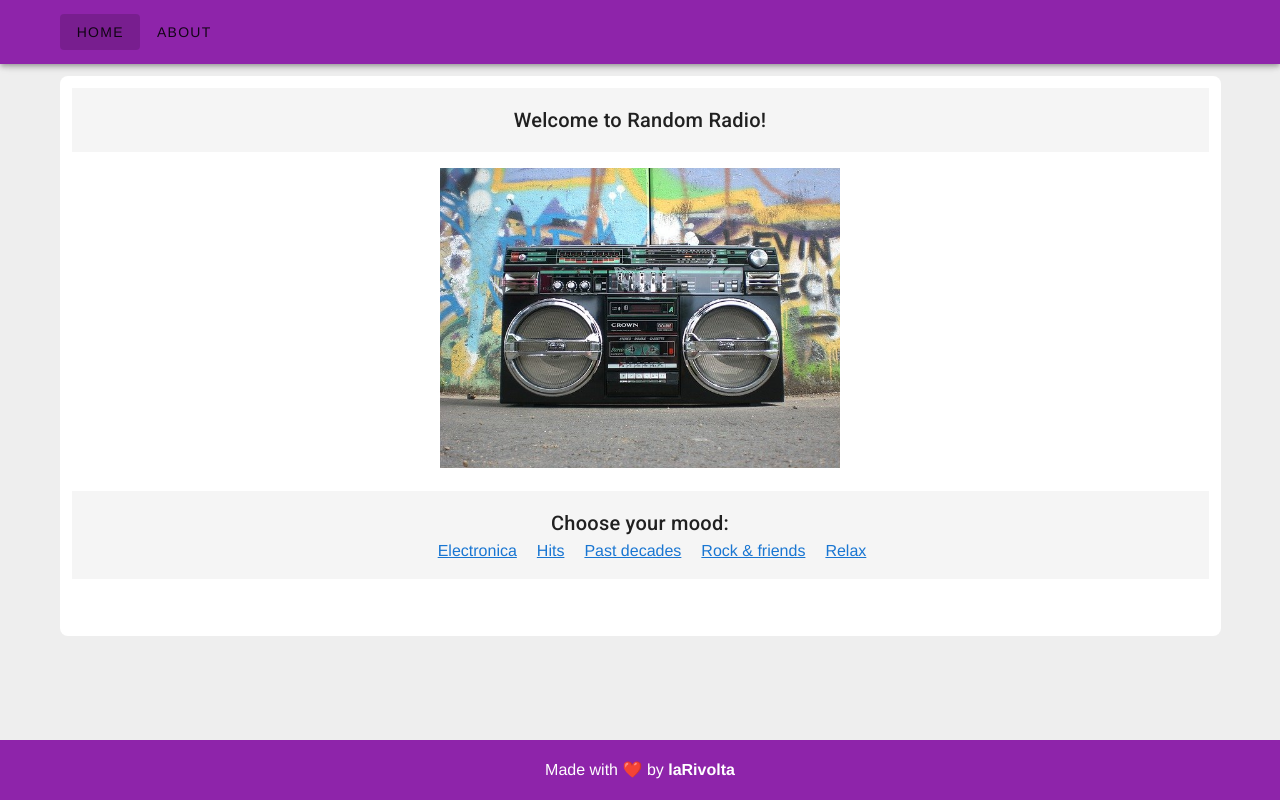
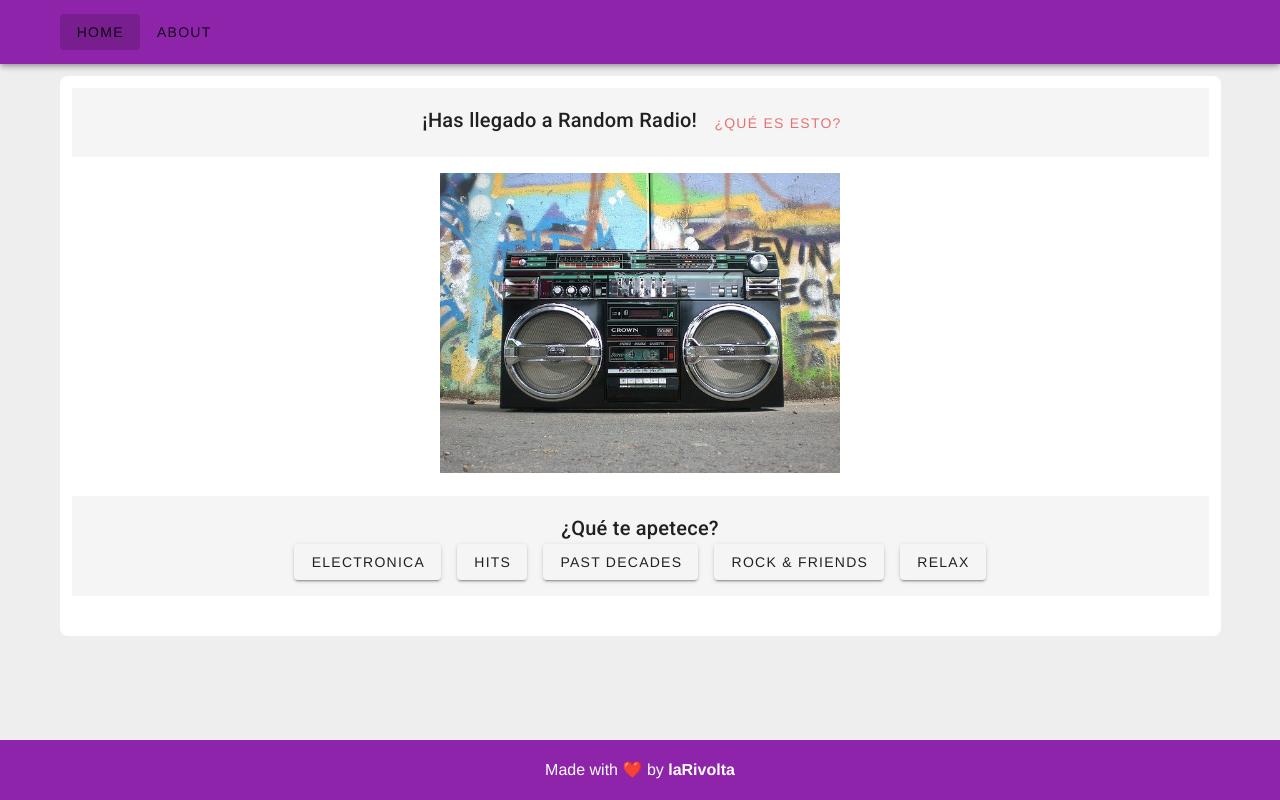
Before and after one commit to laRivolta/random-radio-app, a Vue app: page / in a window 1280 px wide. Built offline with nearby package versions, Linux system fonts and the light colour scheme; what vue-lodash would draw is missing.

Commit message:
Copies and info dialog added

```diff
--- a/src/ui/components/CategoryItem.vue
+++ b/src/ui/components/CategoryItem.vue
@@ -1,14 +1,13 @@
 <template>
-  <li>
-    <router-link
+  <v-btn
+        color="ambar"
       :to="{
         name: 'RadioStation',
         params: { name: category.name, radioStationId: 1 }
       }"
     >
       {{ category.name }}
-    </router-link>
-  </li>
+  </v-btn>
 </template>
 
 <script>
--- a/src/ui/components/CategoryList.vue
+++ b/src/ui/components/CategoryList.vue
@@ -1,11 +1,15 @@
 <template>
-  <ul class="category-list">
-    <category-item
+
+  <div class="category-list">
+    <category-item class="mx-2"
       v-for="item in categories"
       :category="item"
       :key="item.id"
-    ></category-item>
-  </ul>
+    >
+    <v-spacer></v-spacer>
+    </category-item>
+
+  </div>
 </template>
 
 <script>
--- a/src/ui/pages/Home.vue
+++ b/src/ui/pages/Home.vue
@@ -1,7 +1,45 @@
 <template>
   <v-container fluid>
     <v-sheet color="grey lighten-4" class="pa-4">
-      <span class="title">Welcome to Random Radio!</span>
+      <span class="title">¡Has llegado a Random Radio!</span>
+      <v-dialog
+        v-model="dialog"
+        width="500"
+      >
+        <template v-slot:activator="{ on, attrs }">
+          <v-btn
+            color="red lighten-2"
+            text
+            v-bind="attrs"
+            v-on="on"
+          >
+            ¿Qué es esto?
+          </v-btn>
+        </template>
+
+        <v-card>
+          <v-card-title class="headline grey lighten-2">
+            ¿Qué es esto?
+          </v-card-title>
+
+          <v-card-text>
+            Random Radio es un proyecto personal. Permite escuchar y descubrir radios que ofrecen el tipo de música que nos apetece escuchar en cada momento. De momento solo tiene radios de música españolas.
+          </v-card-text>
+
+          <v-divider></v-divider>
+
+          <v-card-actions>
+            <v-spacer></v-spacer>
+            <v-btn
+              color="primary"
+              text
+              @click="dialog = false"
+            >
+              Entendido!
+            </v-btn>
+          </v-card-actions>
+        </v-card>
+      </v-dialog>
     </v-sheet>
     <v-sheet class="pa-4">
       <img
@@ -12,7 +50,7 @@
       />
     </v-sheet>
     <v-sheet color="grey lighten-4" class="pa-4">
-      <span class="title">Choose your mood:</span>
+      <span class="title">¿Qué te apetece?</span>
       <category-list />
     </v-sheet>
   </v-container>
@@ -25,6 +63,11 @@ export default {
   name: "Home",
   components: {
     CategoryList
-  }
+  },
+  data() {
+    return {
+      dialog: false
+    };
+  },
 };
 </script>
```
